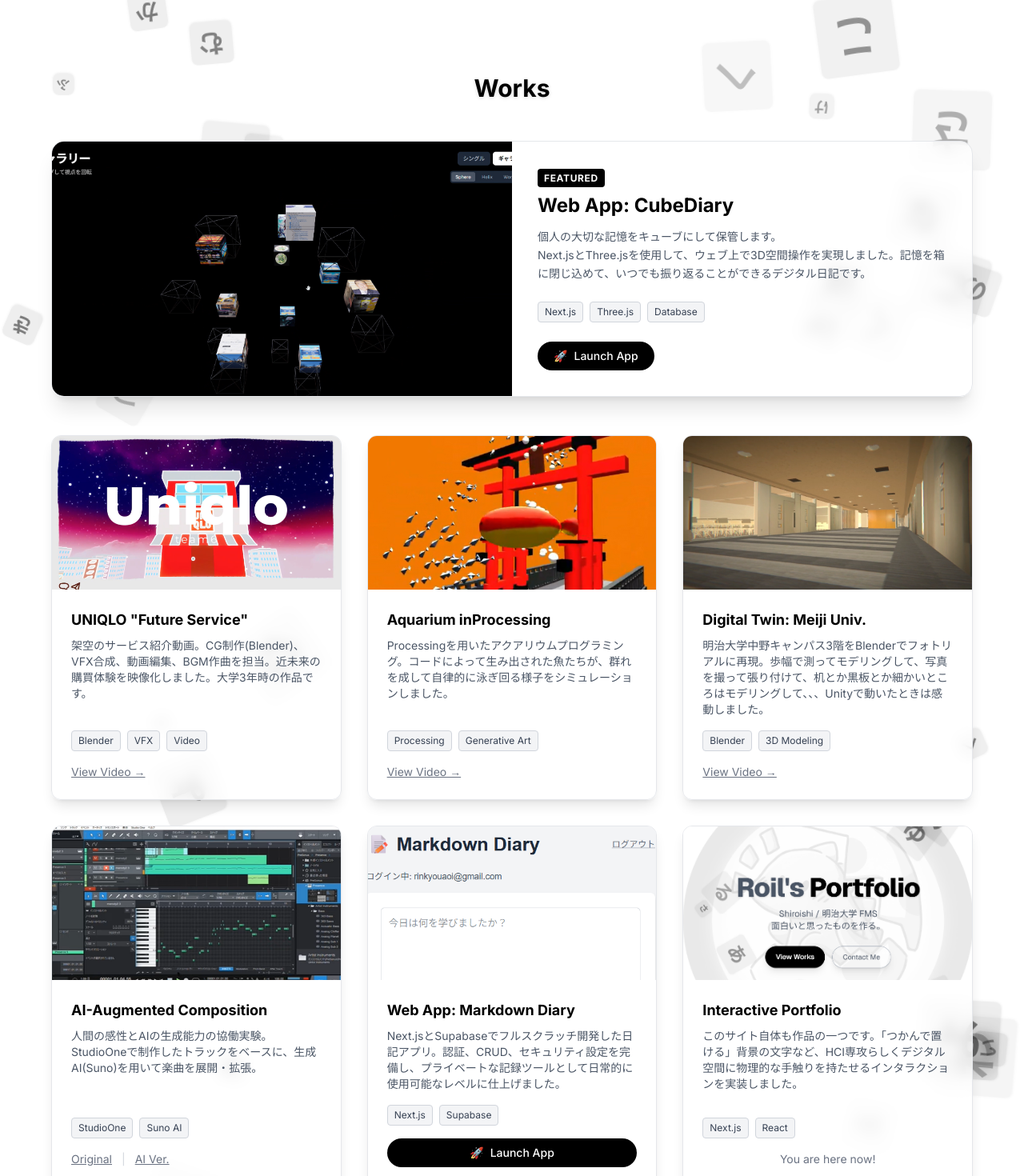
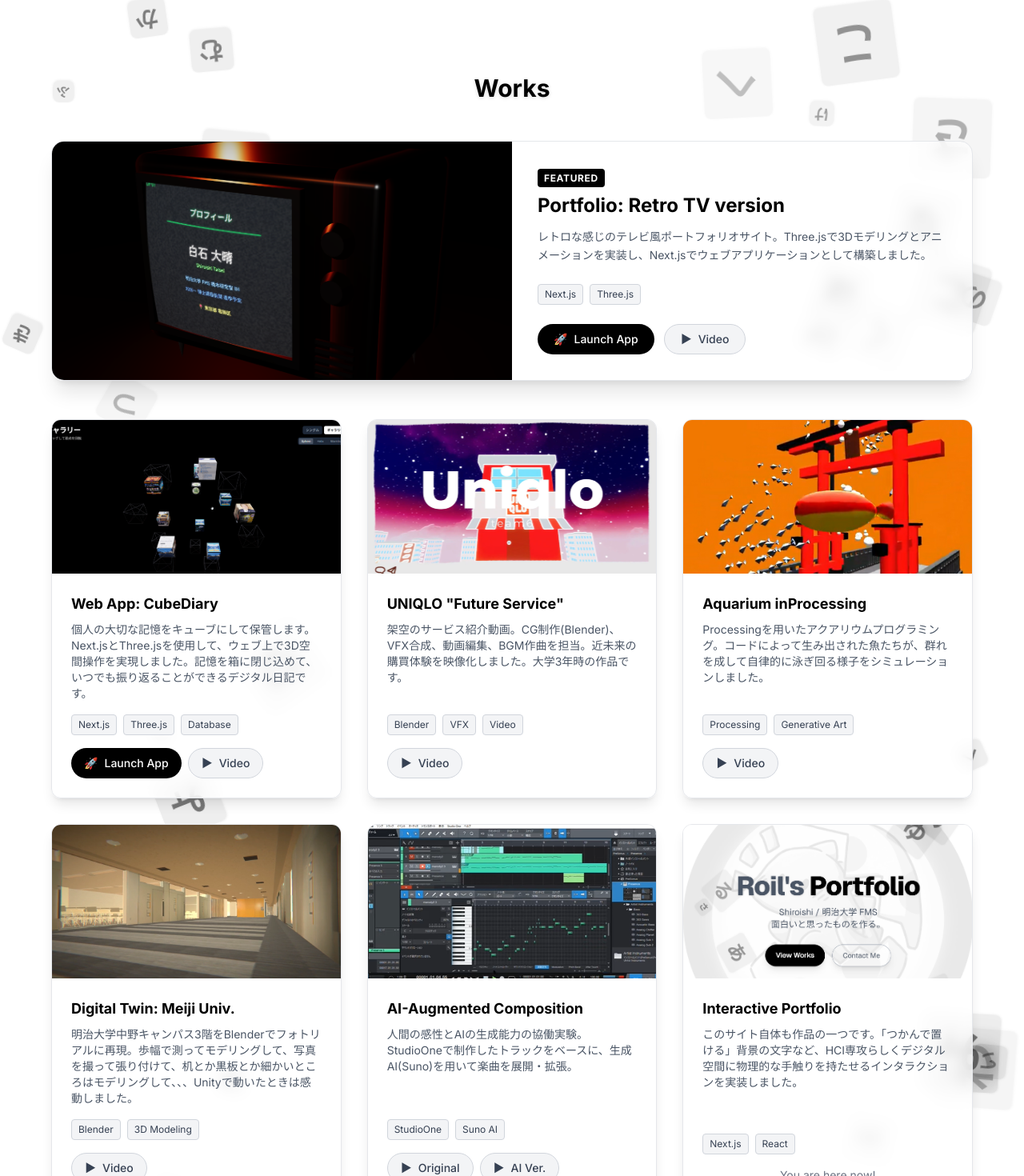
Before and after one commit to Roiril/my-portfolio, a Next.js app: page / in a window 1280 px wide. Shown: the part 1780-3250 px from the top of the page at 80% size. Built offline with nearby package versions, Linux system fonts and the light colour scheme.

Commit message:
Refactor code structure for improved readability and maintainability

```diff
--- a/app/components/FeaturedWork.tsx
+++ b/app/components/FeaturedWork.tsx
@@ -36,15 +36,30 @@
               ))}
             </div>
             {work.links.length > 0 && (
-              <div>
+              <div className="flex flex-wrap gap-3">
+                {work.links.map((link) => (
                   <a
-                  href={work.links[0].url}
+                    key={link.url}
+                    href={link.url}
                     target="_blank"
                     rel="noopener noreferrer"
-                  className="inline-flex items-center gap-2 text-white bg-black px-5 py-2 rounded-full hover:bg-gray-800 transition text-sm font-medium"
+                    className={
+                      link.type === 'launch'
+                        ? "inline-flex items-center gap-2 text-white bg-black px-5 py-2 rounded-full hover:bg-gray-800 transition text-sm font-medium"
+                        : "inline-flex items-center gap-2 text-gray-700 bg-gray-100 px-5 py-2 rounded-full hover:bg-gray-200 border border-gray-300 transition text-sm font-medium"
+                    }
                   >
+                    {link.type === 'launch' ? (
+                      <>
                         <span>🚀</span> Launch App
+                      </>
+                    ) : (
+                      <>
+                        <span>▶</span> {link.label || 'Video'}
+                      </>
+                    )}
                   </a>
+                ))}
               </div>
             )}
           </div>
--- a/app/components/WorkCard.tsx
+++ b/app/components/WorkCard.tsx
@@ -31,39 +31,30 @@
           <div className="mt-auto text-sm text-gray-500 text-center">
             You are here now!
           </div>
-        ) : work.links.length === 1 ? (
+        ) : work.links.length > 0 ? (
+          <div className="flex flex-wrap gap-2 mt-auto">
+            {work.links.map((link) => (
               <a
-            href={work.links[0].url}
+                key={link.url}
+                href={link.url}
                 target="_blank"
                 rel="noopener noreferrer"
                 className={
-              work.links[0].type === 'launch'
-                ? "inline-flex items-center gap-2 text-white bg-black px-4 py-2 rounded-full hover:bg-gray-800 transition text-sm font-medium w-full justify-center mt-auto"
-                : "text-gray-500 hover:text-black underline text-sm transition"
+                  link.type === 'launch'
+                    ? "inline-flex items-center gap-2 text-white bg-black px-4 py-2 rounded-full hover:bg-gray-800 transition text-sm font-medium"
+                    : "inline-flex items-center gap-2 text-gray-700 bg-gray-100 px-4 py-2 rounded-full hover:bg-gray-200 border border-gray-300 transition text-sm font-medium"
                 }
               >
-            {work.links[0].type === 'launch' ? (
+                {link.type === 'launch' ? (
                   <>
                     <span>🚀</span> Launch App
                   </>
                 ) : (
-              'View Video →'
+                  <>
+                    <span>▶</span> {link.label || 'Video'}
+                  </>
                 )}
               </a>
-        ) : work.links.length > 1 ? (
-          <div className="flex gap-3 text-sm">
-            {work.links.map((link, index) => (
-              <span key={link.url} className="flex items-center gap-3">
-                {index > 0 && <span className="text-gray-300">|</span>}
-                <a
-                  href={link.url}
-                  target="_blank"
-                  rel="noopener noreferrer"
-                  className="text-gray-500 hover:text-black underline transition"
-                >
-                  {link.label || 'View'}
-                </a>
-              </span>
             ))}
           </div>
         ) : null}
--- a/app/data/works.ts
+++ b/app/data/works.ts
@@ -1,14 +1,28 @@
 import { Work } from '@/app/types';
 
 export const works: Work[] = [
+  {
+    id: 'retroTV-portfolio',
+    title: 'Portfolio: Retro TV version',
+    description: 'レトロな感じのテレビ風ポートフォリオサイト。Three.jsで3Dモデリングとアニメーションを実装し、Next.jsでウェブアプリケーションとして構築しました。',
+    image: '/images/retroTV-portfolio.png',
+    tags: ['Next.js', 'Three.js'],
+    links: [
+      { type: 'launch', url: 'https://my-retro-portfolio-rust.vercel.app/' },
+      { type: 'video', url: 'https://youtube.com/shorts/ZiNqQiZSbv4?si=H-t46FPwIpIVX0wS' },
+    ],
+    featured: true,
+  },
   {
     id: 'cube-diary',
     title: 'Web App: CubeDiary',
     description: '個人の大切な記憶をキューブにして保管します。\nNext.jsとThree.jsを使用して、ウェブ上で3D空間操作を実現しました。記憶を箱に閉じ込めて、いつでも振り返ることができるデジタル日記です。',
     image: '/images/CubeDiaryCap.png',
     tags: ['Next.js', 'Three.js', 'Database'],
-    links: [{ type: 'launch', url: 'https://cube-diary.vercel.app/' }],
-    featured: true,
+    links: [
+      { type: 'launch', url: 'https://cube-diary.vercel.app/' },
+      { type: 'video', url: 'https://youtube.com/shorts/UY0FlFT1WY8?si=Hm70ycGAHvYiZp20' },
+    ],
   },
   {
     id: 'uniqlo-future',
@@ -46,14 +60,6 @@
     ],
   },
   {
-    id: 'markdown-diary',
-    title: 'Web App: Markdown Diary',
-    description: 'Next.jsとSupabaseでフルスクラッチ開発した日記アプリ。認証、CRUD、セキュリティ設定を完備し、プライベートな記録ツールとして日常的に使用可能なレベルに仕上げました。',
-    image: '/images/DairyMarkdown.png',
-    tags: ['Next.js', 'Supabase'],
-    links: [{ type: 'launch', url: 'https://my-markdown-diary.vercel.app' }],
-  },
-  {
     id: 'portfolio',
     title: 'Interactive Portfolio',
     description: 'このサイト自体も作品の一つです。「つかんで置ける」背景の文字など、HCI専攻らしくデジタル空間に物理的な手触りを持たせるインタラクションを実装しました。',
```
Also changed, not shown: public/images/retroTV-portfolio.png (added). Lines whose indentation alone changed are shown as unchanged.
